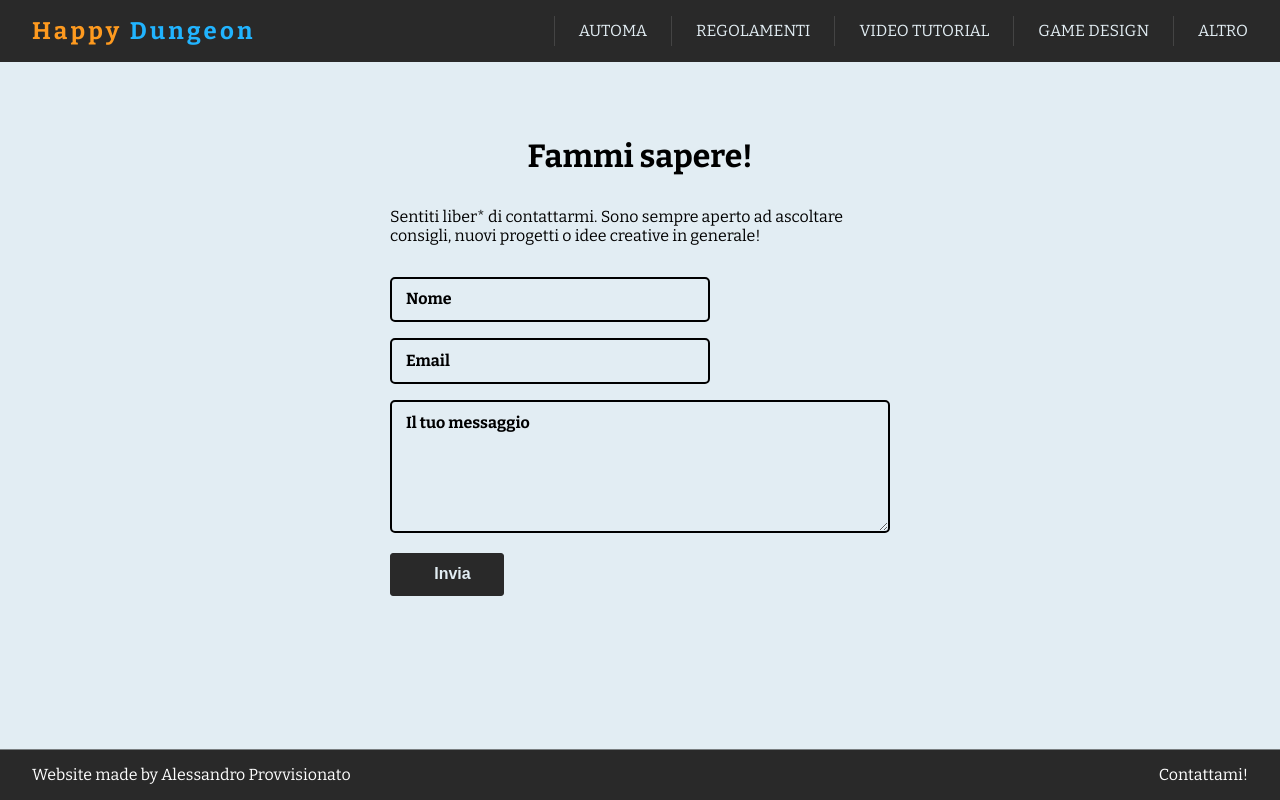
After one commit to Athryell/happy_dungeon_django, a Django app: page /contact in a window 1280 px wide. The commit adds this page. Run offline with Django 4.2, Linux system fonts and the light colour scheme; some libraries are stand-ins or nearby versions.

Commit message:
Mail form now works

```diff
--- a/automa/static/automa/base/base.css
+++ b/automa/static/automa/base/base.css
@@ -97,6 +97,10 @@ footer {
 footer a {
   color: white;
 }
+footer a svg {
+  margin-bottom: -0.15em;
+  margin-right: 0.5em;
+}
 
 header {
   padding-right: 0.5em;
--- a/automa/static/automa/base/base.sass
+++ b/automa/static/automa/base/base.sass
@@ -90,6 +90,10 @@ footer
     a
         color: white
 
+        svg
+            margin-bottom: -0.15em
+            margin-right: 0.5em
+
 header
     padding-right: 0.5em
 
--- a/automa/static/automa/contacts/contacts.css
+++ b/automa/static/automa/contacts/contact.css
@@ -7,6 +7,7 @@
 #contact-form h2 {
   text-align: center;
   font-size: 2rem;
+  margin-bottom: 0;
 }
 #contact-form p {
   margin: 2em 0;
@@ -25,8 +26,8 @@ form .input-container {
 form .input-container__input {
   width: 100%;
   border: 2px solid black;
-  border-radius: 15px;
-  color: white;
+  border-radius: 5px;
+  color: black;
   outline: none;
   padding: 1em 1em;
   background: none;
@@ -35,15 +36,15 @@ form .input-container__input:hover {
   border-color: #fbb32d;
 }
 form .input-container__input:focus {
-  border-color: #fbb32d;
+  border-color: #21B4FF;
 }
 form .input-container__textarea {
   width: min(35em, 100%);
 }
 form .input-container__label {
   position: absolute;
-  left: 0.7em;
-  top: 0.7em;
+  left: 0.5em;
+  top: 0.8em;
   padding: 0 0.5rem;
   font-weight: 700;
   background-color: #E2EDF3;
@@ -51,21 +52,38 @@ form .input-container__label {
   transition: top, font-size, left, 0.2s ease-in;
 }
 form .input-container .input-container__input:not(:-moz-placeholder-shown).input-container__input:not(:focus) ~ .input-container__label {
-  top: -0.5rem;
+  top: -0.4rem;
   font-size: 0.8rem;
   left: 0.8rem;
-  color: #fbb32d;
 }
 form .input-container .input-container__input:not(:-ms-input-placeholder).input-container__input:not(:focus) ~ .input-container__label {
-  top: -0.5rem;
+  top: -0.4rem;
   font-size: 0.8rem;
   left: 0.8rem;
-  color: #fbb32d;
 }
 form .input-container .input-container__input:focus ~ .input-container__label,
 form .input-container .input-container__input:not(:placeholder-shown).input-container__input:not(:focus) ~ .input-container__label {
-  top: -0.5rem;
+  top: -0.4rem;
   font-size: 0.8rem;
   left: 0.8rem;
-  color: #fbb32d;
-}/*# sourceMappingURL=contacts.css.map */
+}
+
+button {
+  display: flex;
+  justify-content: space-between;
+  align-items: center;
+  gap: 1em;
+  padding: 0.7em 2em 0.7em 1.7em;
+}
+button svg {
+  font-size: 1.5em;
+}
+
+.alert-message {
+  border: 3px solid green;
+  max-width: 500px;
+  margin-top: 5em;
+  margin-inline: auto;
+  border-radius: 5px;
+  text-align: center;
+}/*# sourceMappingURL=contact.css.map */
--- a/automa/static/automa/contacts/contacts.sass
+++ b/automa/static/automa/contacts/contact.sass
@@ -8,6 +8,7 @@
     h2
         text-align: center
         font-size: 2rem
+        margin-bottom: 0
 
     p
         margin: 2em 0
@@ -26,25 +27,25 @@ form
         &__input
             width: 100%
             border: 2px solid black
-            border-radius: 15px
-            color: white
+            border-radius: 5px
+            color: black
             outline: none
             padding: 1em 1em
             background: none
 
             &:hover
-                border-color: #fbb32d //! Non funziona?
+                border-color: #fbb32d
 
             &:focus
-                border-color: #fbb32d
+                border-color: #21B4FF
 
         &__textarea
             width: min(35em, 100%)
 
         &__label
             position: absolute
-            left: 0.7em
-            top: 0.7em
+            left: 0.5em
+            top: 0.8em
             padding: 0 0.5rem
             font-weight: 700
             background-color: #E2EDF3
@@ -53,7 +54,24 @@ form
 
         .input-container__input:focus ~ .input-container__label,
         .input-container__input:not(:placeholder-shown).input-container__input:not(:focus) ~ .input-container__label
-            top: -0.5rem
+            top: -0.4rem
             font-size: 0.8rem
             left: 0.8rem
-            color: #fbb32d
+
+button
+    display: flex
+    justify-content: space-between
+    align-items: center
+    gap: 1em
+    padding: 0.7em 2em 0.7em 1.7em
+
+    svg
+        font-size: 1.5em
+
+.alert-message
+    border: 3px solid green
+    max-width: 500px
+    margin-top: 5em
+    margin-inline: auto
+    border-radius: 5px
+    text-align: center
--- a/automa/static/automa/home/home.js
+++ b/automa/static/automa/home/home.js
@@ -9,14 +9,16 @@ bar.addEventListener('click', () => {
 })
 
 inputSearch.addEventListener('blur', () => {
-    bar.style.transform = 'rotateY(90deg) translateX(100px)'
+    if(inputSearch.value.trim() === ''){
+        bar.style.transform = 'rotateY(90deg) translateX(100px)'
+    }
 })
 
 inputSearch.addEventListener('keyup', () => {
     games.forEach(g => {
         const gameTags = g.dataset.tags.toLowerCase()
         const gameTitle = g.dataset.title.toLowerCase()
-        const userInput = inputSearch.value.toLowerCase()
+        const userInput = inputSearch.value.toLowerCase().trim()
 
         if ((gameTags.includes(userInput)) || (gameTitle.includes(userInput)))
         {
--- a/automa/templates/automa/base.html
+++ b/automa/templates/automa/base.html
@@ -22,7 +22,6 @@
                     <li><a class="btn-flip{% if '/tutorials/' in request.path %} active{% endif %}" href="{% url 'tutorials' %}" data-text="Video tutorial"></a></li>
                     <li><a class="btn-flip" href="#" data-text="Game design"></a></li>
                     <li><a class="btn-flip" href="#" data-text="Altro"></a></li>
-                    <li><a class="btn-flip" href="{% url 'contacts' %}" data-text="M"></a></li>
                 </ul>
             </nav>
         </header>
@@ -33,11 +32,15 @@
             <span>Website made by Alessandro Provvisionato</span>
 
             <ul>
-                <li><a href="{% url 'contacts' %}">Contattami!</a></li>
+                <li><a href="{% url 'contact' %}">
+                    <span class="iconify" data-icon="fluent:mail-24-regular"></span>
+                    Contattami!</a>
+                </li>
             </ul>
 
         </footer>
 
+        <script src="https://code.iconify.design/2/2.2.1/iconify.min.js"></script>
         <!-- <script src="{% static 'automa/base.js' %}"></script> -->
         {% block script %}{% endblock %}
     </body>
--- /dev/null
+++ b/automa/templates/automa/contact.html
@@ -0,0 +1,60 @@
+{% extends 'automa/base.html' %}
+{% load static %}
+
+{% block link %}
+    <link rel="stylesheet" href="{% static 'automa/contacts/contact.css' %}">
+{% endblock %}
+
+
+{% block body %}
+{% if message_name %}
+    <div class="alert-message">
+        <h2>Grazie {{ message_name }}!</h2>
+        <p>Email ricevuta! La leggo il prima possibile :-)</p>
+    </div>
+{% else %}
+
+<section id="contact-form" class="block form-block">
+        <h2>Fammi sapere!</h2>
+        <p>Sentiti liber* di contattarmi. Sono sempre aperto ad ascoltare consigli, nuovi progetti o idee creative in generale!</p>
+
+        <!-- <form onsubmit="sendEmail(); reset(); return false;"> -->
+        <form action="{% url 'contact' %}" method="post">
+            {% csrf_token %}
+            <div class="input-container">
+                <input type="text" id="name" name="message-name" class="input-container__input" autocomplete="off" placeholder=" " required>
+                <label for="name" class="input-container__label">
+                    <span class="content-name">Nome</span>
+                </label>
+            </div>
+
+            <div class="input-container">
+                <input type="email" id="email" name="message-email" class="input-container__input" autocomplete="off" placeholder=" " required>
+                <label for="email" class="input-container__label">
+                    <span class="content-email">Email</span>
+                </label>
+            </div>
+
+            <div class="input-container input-container__textarea">
+                <textarea type="text" cols="30" rows="1" id="message" name="message-text" class="input-container__input" autocomplete="off" placeholder=" " required></textarea>
+                <label for="message" class="input-container__label">
+                    <span class="content-text">Il tuo messaggio</span>
+                </label>
+            </div>
+
+            <button class="btn-big" type="submit">
+                <span class="iconify" data-icon="carbon:send-alt"></span>
+                Invia
+            </button>
+        </form>
+</section>
+{% endif %}
+
+{% endblock %}
+
+{% block script %}
+
+    <script src="https://smtpjs.com/v3/smtp.js"></script>
+    <!-- <script src="{% static 'automa/contacts/contact.js' %}"></script> -->
+
+{% endblock %}
--- a/automa/urls.py
+++ b/automa/urls.py
@@ -3,7 +3,7 @@ from . import views
 
 urlpatterns = [
     path('', views.home, name="home"),
-    path('contacts', views.contacts, name="contacts"),
+    path('contact', views.contact, name="contact"),
     path('automa/games_api', views.games_api, name="games_api"),
     path('automa/<str:bg_short_title>', views.automa, name="automa")
 ]
--- a/automa/views.py
+++ b/automa/views.py
@@ -1,6 +1,7 @@
 from django.shortcuts import render
 from django.http import JsonResponse
 from .models import Automa_boardgames
+from django.core.mail import send_mail
 
 def home(request):
     bg_list = Automa_boardgames.objects.all()
@@ -18,5 +19,23 @@ def games_api(request):
 
     return JsonResponse([game.serialize() for game in game_list], safe=False)
 
-def contacts(request):
-    return render(request, 'automa/contacts.html')
+def contact(request):
+    if request.method == 'POST':
+        message_name = request.POST['message-name']
+        message_email = request.POST['message-email']
+        message_text = request.POST['message-text']
+
+        send_mail(
+            f'Sito Happy Dungeon - {message_name}', # subject
+            f'Name: {message_name} '
+            + f'- Email: {message_email} '
+            + f'- Content: {message_text} ', # message
+            message_email, # from
+            ['happy_dungeon@hotmail.com'], # to
+        )
+
+        return render(request, 'automa/contact.html', {
+            'message_name': message_name
+        })
+    else:
+        return render(request, 'automa/contact.html')
```
Also changed, not shown: automa/static/automa/contacts/contact.js (added, +15 -0 lines), automa/static/automa/home/home.css (+14 -7 lines), automa/static/automa/home/home.sass (+4 -7 lines), automa/templates/automa/contacts.html (deleted, +0 -41 lines), happy_dungeon/settings.py (+16 -0 lines), 5 other files.
